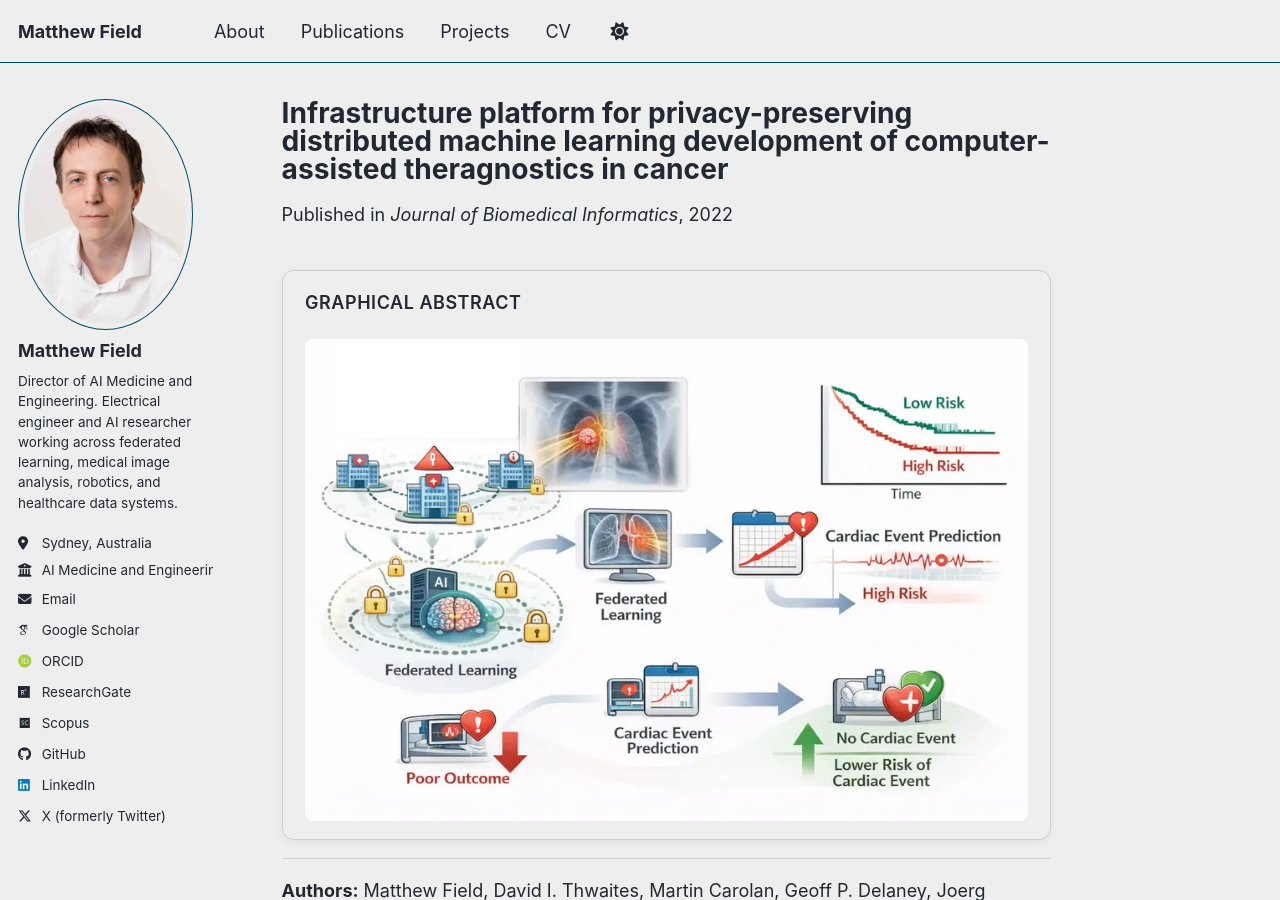
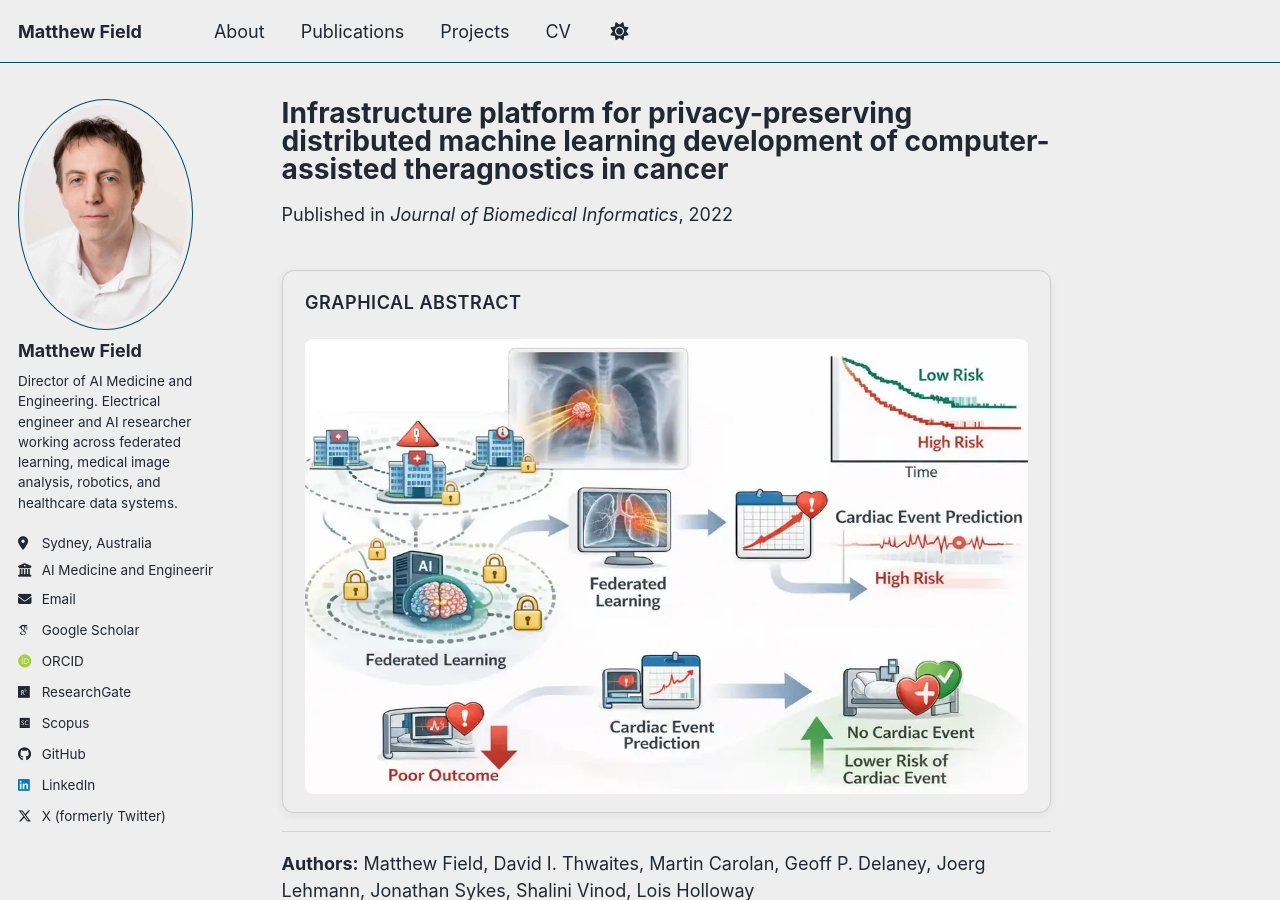
Before and after one commit to mffield/mffield.github.io, a Jekyll site: the page built from _publications/2022-01-01-infrastructure-platform-for-privacy-preserving-distributed-machine-learning-development-of-computer-assisted-theragnostics-in-cancer.md, in a window 1280 px wide and 900 px high. Built offline with Jekyll 4.4.1, drawn with Linux system fonts in a browser that asks for light colours; some web fonts are replaced; a script bundle is joined from its source files by our own code; library files that are not in the unit come from our copies.

Commit message:
cropping graphical abstracts

```diff
--- a/_publications/2022-01-01-infrastructure-platform-for-privacy-preserving-distributed-machine-learning-development-of-computer-assisted-theragnostics-in-cancer.md
+++ b/_publications/2022-01-01-infrastructure-platform-for-privacy-preserving-distributed-machine-learning-development-of-computer-assisted-theragnostics-in-cancer.md
@@ -9,7 +9,7 @@ venue: 'Journal of Biomedical Informatics'
 paperurl: 'https://doi.org/10.1016/j.jbi.2022.104181'
 bibtexurl: '/files/bib/infrastructure-platform-for-privacy-preserving-distributed-machine-learning-development-of-computer-assisted-theragnostics-in-cancer.bib'
 citation: 'Matthew Field, David I. Thwaites, Martin Carolan, Geoff P. Delaney, Joerg Lehmann, Jonathan Sykes, Shalini Vinod, Lois Holloway (2022). &quot;Infrastructure platform for privacy-preserving distributed machine learning development of computer-assisted theragnostics in cancer.&quot; <i>Journal of Biomedical Informatics</i>. 134, 104181.'
-graphical_abstract: /images/publications/cardiac_event_federated_learning_optimized_960.webp
+graphical_abstract: /images/publications/cardiac_event_federated_learning_optimized_1280.webp
 graphical_abstract_alt: "Conceptual overview of the proposed distributed machine learning infrastructure for computer-assisted cancer theragnostics, showing secure multi-site data harmonization, privacy-preserving collaborative training, and development of predictive models for treatment-related clinical events."
 ---
 
```
Also changed, not shown: _publications/2021-01-01-implementation-of-the-australian-computer-assisted-theragnostics-auscat-network-for-radiation-oncology-data-extraction-reporting-and-distributed-learning.md (+1 -1 lines), images/publications/anal_cancer_graphical_abstract_1280.webp, images/publications/auscat_graphical_abstract_960.webp (deleted), images/publications/auscat_graphical_abstract_final_1280.webp, images/publications/cardiac_event_federated_learning_optimized_1280.webp (added), images/publications/implementation_of_auscat_graphical_abstract_960.webp (added), images/publications/vfl_nsclc_infographic_optimized_960.webp.
